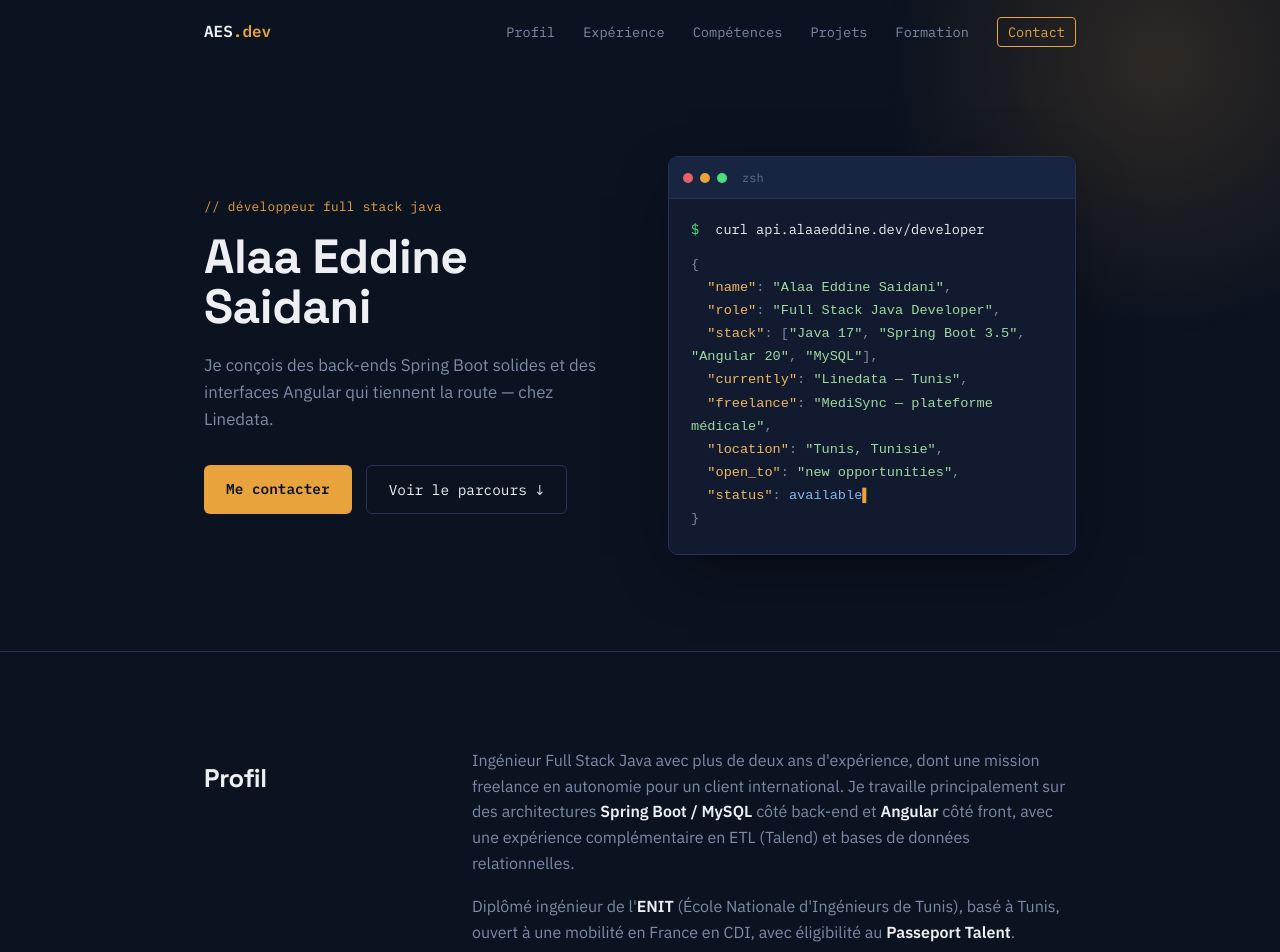
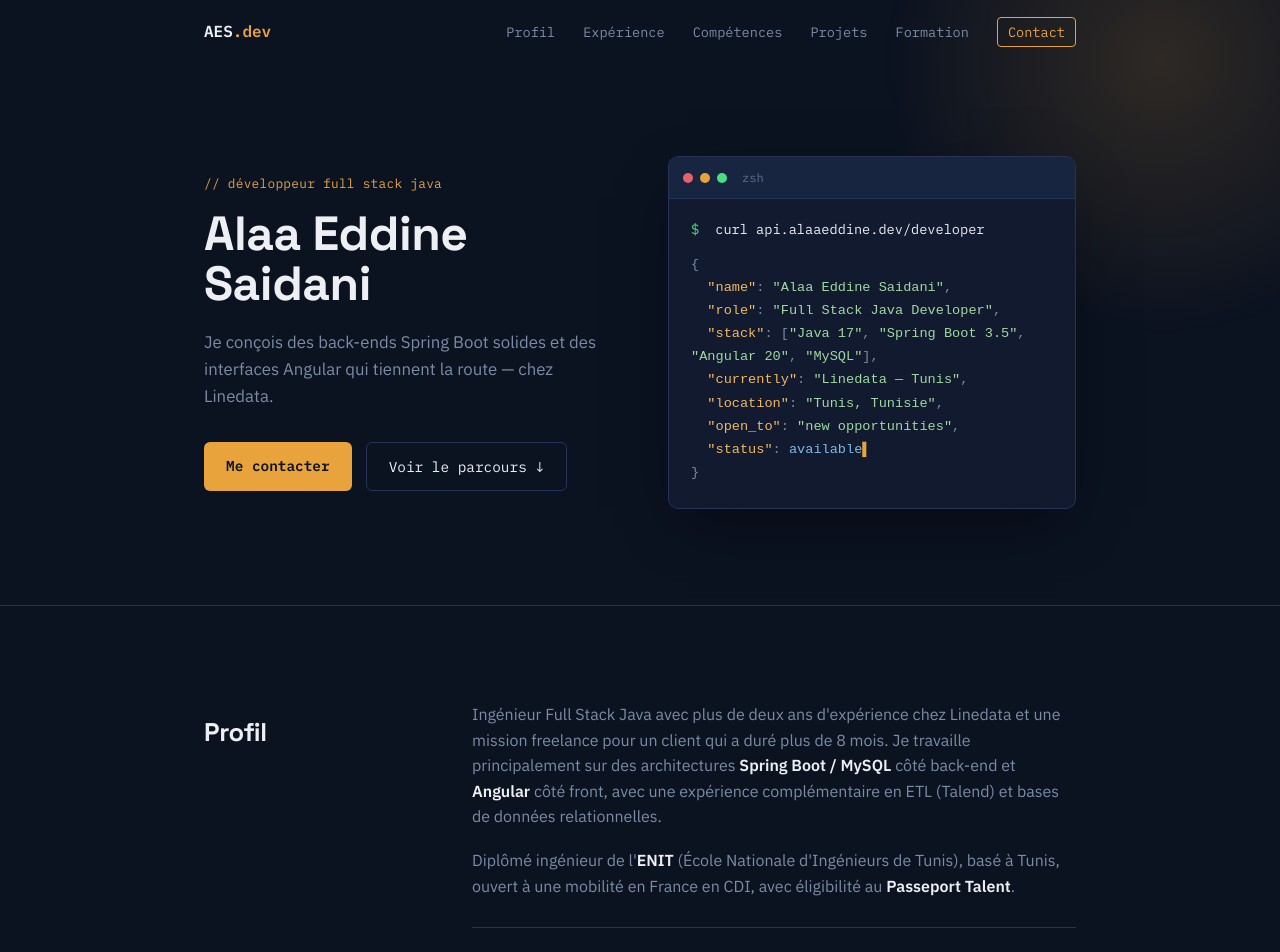
Before and after one commit to aladin-2000/alaaeddinesaidani, an Angular app: page / in a window 1280 px wide. Shown: the top 952 px of the page. Built offline with nearby package versions, Linux system fonts and the light colour scheme.

Commit message:
eliminitaion du mots freelance

```diff
--- a/src/app/components/about/about.component.html
+++ b/src/app/components/about/about.component.html
@@ -5,8 +5,8 @@
     </div>
     <div class="body">
       <p>
-        Ingénieur Full Stack Java avec plus de deux ans d'expérience, dont une mission
-        freelance en autonomie pour un client international. Je travaille principalement
+        Ingénieur Full Stack Java avec plus de deux ans d'expérience chez Linedata et une mission
+        freelance pour un client qui a duré plus de 8 mois. Je travaille principalement
         sur des architectures <strong>Spring Boot / MySQL</strong> côté back-end et
         <strong>Angular</strong> côté front, avec une expérience complémentaire en ETL
         (Talend) et bases de données relationnelles.
--- a/src/app/components/contact/contact.component.html
+++ b/src/app/components/contact/contact.component.html
@@ -3,7 +3,7 @@
     <div>
       <h2>On en parle ?</h2>
       <p class="desc">
-        Ouvert aux opportunités CDI et missions freelance, en particulier en France
+        Ouvert aux opportunités CDI, en particulier en France
         (éligible au Passeport Talent). Le plus simple : m'écrire directement ou passer
         par LinkedIn.
       </p>
--- a/src/app/components/hero/hero.component.html
+++ b/src/app/components/hero/hero.component.html
@@ -26,7 +26,6 @@
   <span class="key">"role"</span>: <span class="str">"Full Stack Java Developer"</span>,
   <span class="key">"stack"</span>: [<span class="str">"Java 17"</span>, <span class="str">"Spring Boot 3.5"</span>, <span class="str">"Angular 20"</span>, <span class="str">"MySQL"</span>],
   <span class="key">"currently"</span>: <span class="str">"Linedata — Tunis"</span>,
-  <span class="key">"freelance"</span>: <span class="str">"MediSync — plateforme médicale"</span>,
   <span class="key">"location"</span>: <span class="str">"Tunis, Tunisie"</span>,
   <span class="key">"open_to"</span>: <span class="str">"new opportunities"</span>,
   <span class="key">"status"</span>: <span class="bool">available</span><span class="blink">▌</span>
```
